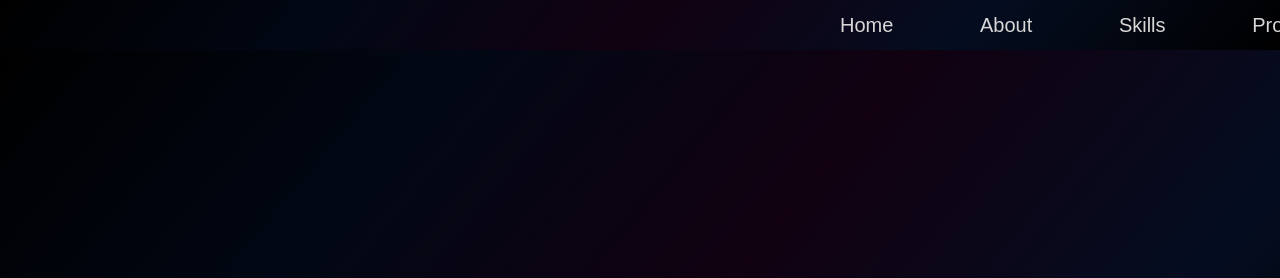
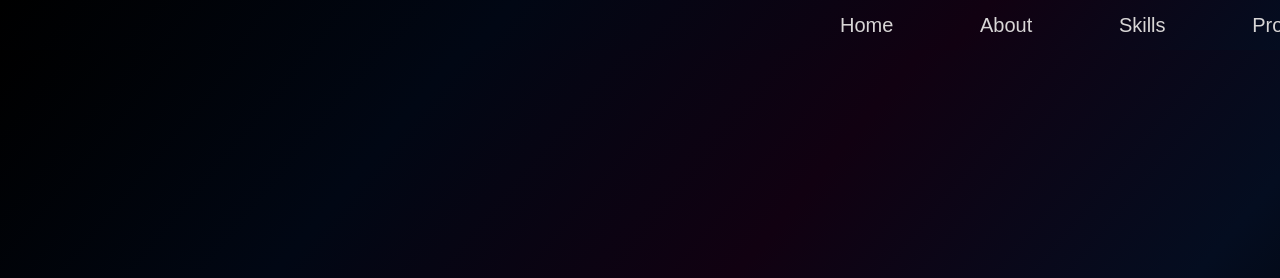
Before and after one commit to JaimeFernandezJr/my-portfolio-website, a plain HTML site: page index.html in a window 1280 px wide. Shown: the top 278 px of the page. Drawn offline with Linux system fonts and the light colour scheme.

Commit message:
background color blended

```diff
--- a/styles/_navbar.scss
+++ b/styles/_navbar.scss
@@ -1,6 +1,6 @@
 #navbar {
     @include flexCenter;
-    background: $darkBlueColor;
+    background: linear-gradient(130deg, black, rgb(1, 7, 20) 39%, rgb(17, 1, 17) 75%, hsl(221, 78, 7) 100%);
     height: 50px;
     position: sticky;
     top: 0;
--- a/styles/style.scss
+++ b/styles/style.scss
@@ -15,6 +15,15 @@ $sectionHeight: 675px;
     font-family: 'Kumbh Sans', sans-serif;
     scroll-behavior: smooth;
 }
+body {
+    overflow-x: hidden;
+  }
+
+  .overflow-x-hidden {
+  /*   overflow-x: hidden; */
+    border: 1px solid blue;
+  }
+
 h1 {
     font-size: 40px;
 }
```
Also changed, not shown: index.html (+0 -1 lines), styles/style.css, 1 other file.
